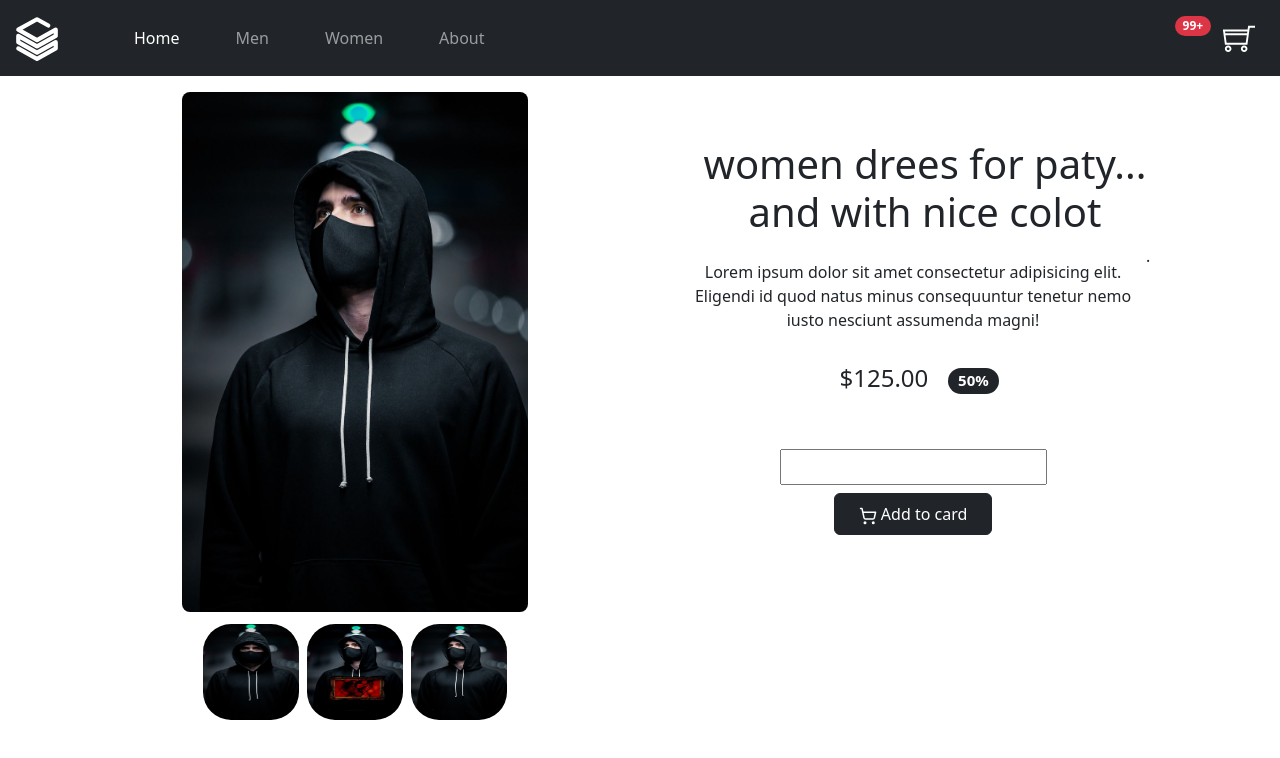
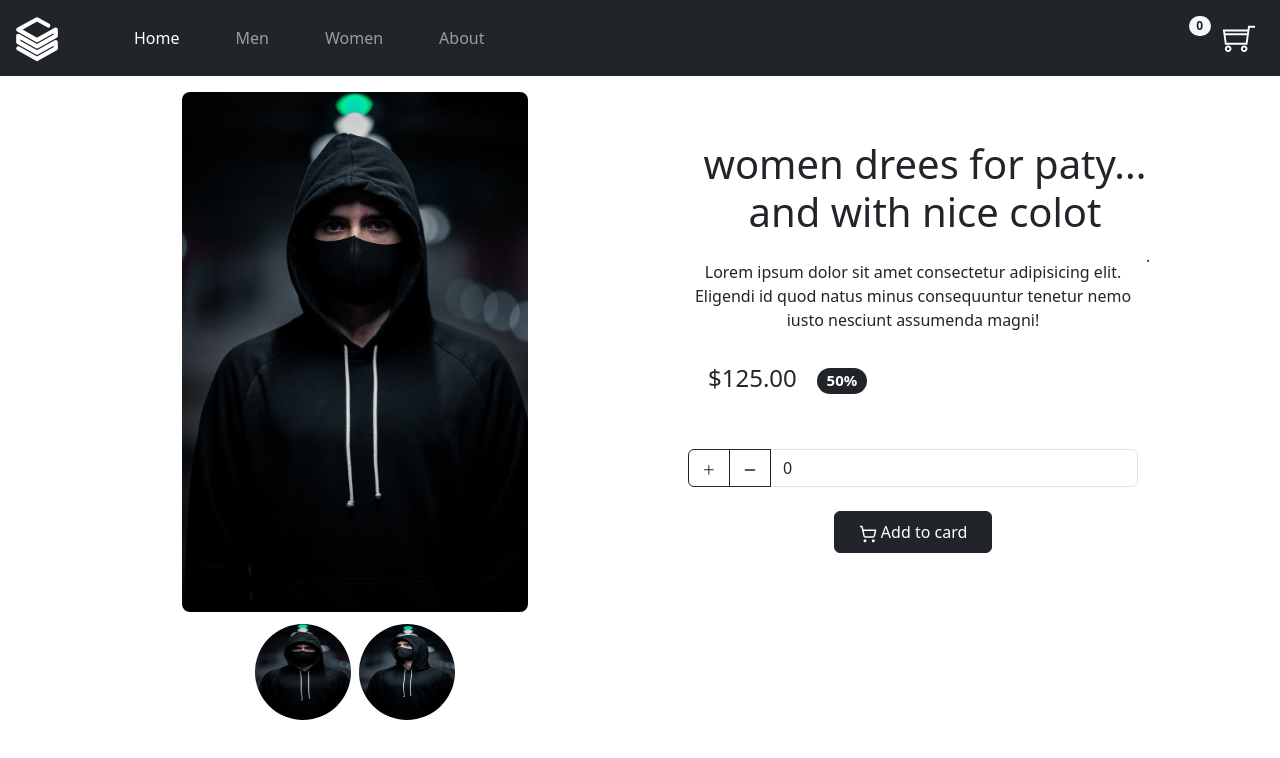
Before and after one commit to Hossein1324/online-shop-project, a React (Vite) app: page / in a window 1280 px wide. Shown: the top 758 px of the page. Built offline with nearby package versions, Linux system fonts and the light colour scheme.

Commit message:
done with sharing number of choosing proudocts  between compnents .

```diff
--- a/src/App.jsx
+++ b/src/App.jsx
@@ -6,10 +6,20 @@ import Navbar from "./components/Navbar";
 import Main from "./components/Main";
 
 function App() {
+  const [number, setNumber] = useState(0);
+  const Plus = () => {
+    setNumber((e) => e + 1);
+  };
+  const Minus = () => {
+    setNumber((e) => e - 1);
+    if (number === 0) {
+      setNumber(0);
+    }
+  };
   return (
     <>
-      <Navbar />
-      <Main />
+      <Navbar prodouctNumber={number} />
+      <Main Plus={Plus} Minus={Minus} number={number} />
     </>
   );
 }
--- a/src/components/Main.jsx
+++ b/src/components/Main.jsx
@@ -1,45 +1,48 @@
-import React from "react";
-import { RiDiscountPercentLine } from "react-icons/ri";
+import React, { useState } from "react";
+import { GoPlus } from "react-icons/go";
+import { TbMinus } from "react-icons/tb";
 import Hoodi from "../images/photo1721131255.jpeg";
 import h from "../images/photo1721131255 (2).jpeg";
-import b from "../images/photo1721131255 (1).jpeg";
 
 import { LuShoppingCart } from "react-icons/lu";
 
-function Main() {
+function Main({ number, Plus, Minus }) {
+  const [img, setImg] = useState(false);
+
   return (
     <div>
       <div className="container px-4 text-center">
         <div className="row gx-5">
           <div className="col-sm ">
             <div className="p-3">
+              {img ? (
                 <img
                   style={{ height: "520px" }}
                   className="mw-100 rounded-3 "
                   src={Hoodi}
                   alt=""
                 />
+              ) : (
+                <img
+                  style={{ height: "520px" }}
+                  className="mw-100 rounded-3 "
+                  src={h}
+                  alt=""
+                />
+              )}
               <div className=" d-flex justify-content-center">
-                <a>
+                <a onClick={() => setImg(false)}>
                   <img
-                    className="rounded-5 mt-2 p-1 "
+                    className="rounded-pill mt-2 p-1 "
                     src={h}
                     alt=""
                     style={{ width: "104px", height: "104px" }}
                   />
                 </a>
-                <a>
+
+                <a onClick={() => setImg(true)}>
                   <img
-                    className="rounded-5 mt-2 p-1 "
-                    src={b}
-                    alt=""
-                    style={{ width: "104px", height: "104px" }}
-                  />
-                </a>
-
-                <a>
-                  <img
-                    className="rounded-5 mt-2 p-1 "
+                    className="rounded-pill mt-2 p-1 "
                     src={Hoodi}
                     alt=""
                     style={{ width: "104px", height: "104px" }}
@@ -63,11 +66,12 @@ function Main() {
                         iusto nesciunt assumenda magni!
                       </p>
                     </div>
-                    <div className="d-flex justify-content-center">
+                    <div className="d-flex justify-content-start">
                       <div className=" d-flex flex-row mb-3">
                         <div className="p-3">
                           <h4>$125.00</h4>
                         </div>
+
                         <div className="p-1">
                           <h5>
                             <span className="badge rounded-pill text-bg-dark mt-3">
@@ -80,7 +84,29 @@ function Main() {
                     <div className="container px-2 text-center mt-3 ">
                       <div className="row gx-2 gy-2">
                         <div className="col-xxl">
-                          <input className="py-1 px-3 " type="number" />
+                          <div className="input-group mb-3">
+                            <button
+                              className="btn btn-outline-dark"
+                              type="button"
+                              onClick={Plus}
+                            >
+                              <GoPlus />
+                            </button>
+                            <button
+                              className="btn btn-outline-dark"
+                              type="button"
+                              onClick={Minus}
+                            >
+                              <TbMinus />
+                            </button>
+                            <input
+                              value={number}
+                              type="tel"
+                              className="form-control"
+                              placeholder=""
+                              aria-label="Example text with two button addons"
+                            />
+                          </div>
                         </div>
                         <div className="col-xxl">
                           <button className=" py-2 px-4 btn btn-dark text-center  ">
--- a/src/components/Navbar.jsx
+++ b/src/components/Navbar.jsx
@@ -2,7 +2,7 @@ import React from "react";
 import { TfiShoppingCart } from "react-icons/tfi";
 import { TbBrandDatabricks } from "react-icons/tb";
 
-function Navbar() {
+function Navbar({ prodouctNumber }) {
   return (
     <div>
       <nav className="navbar navbar-expand-lg  bg-dark navbar-dark w-100">
@@ -43,8 +43,8 @@ function Navbar() {
               className="btn btn-dark position-relative ms-1"
             >
               <TfiShoppingCart size={32} />
-              <span className="position-absolute  top-0 end-100 badge rounded-pill bg-danger ">
-                99+
+              <span className="position-absolute  top-0 end-100 badge rounded-pill text-dark bg-light ">
+                {prodouctNumber}
                 <span className="visually-hidden">unread messages</span>
               </span>
             </button>
```
Lines whose indentation alone changed are shown as unchanged.
